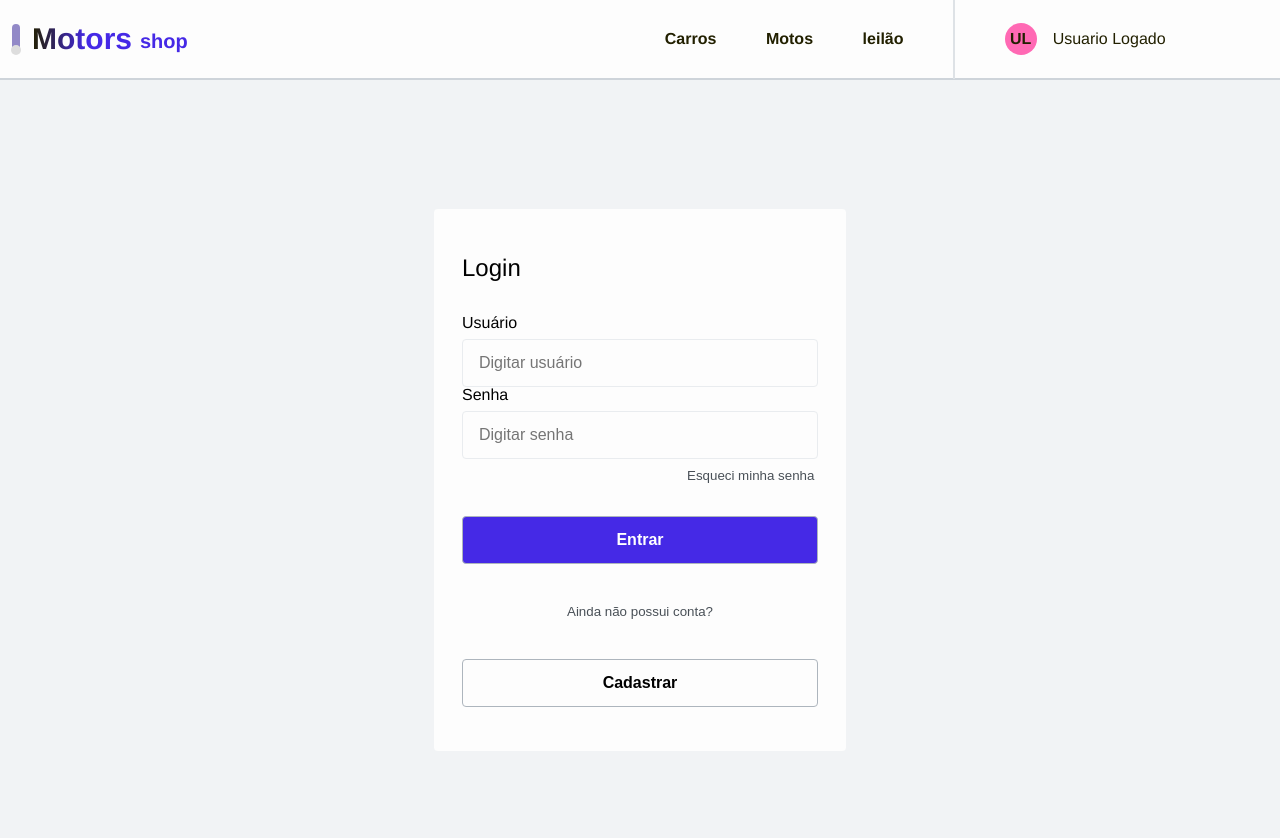
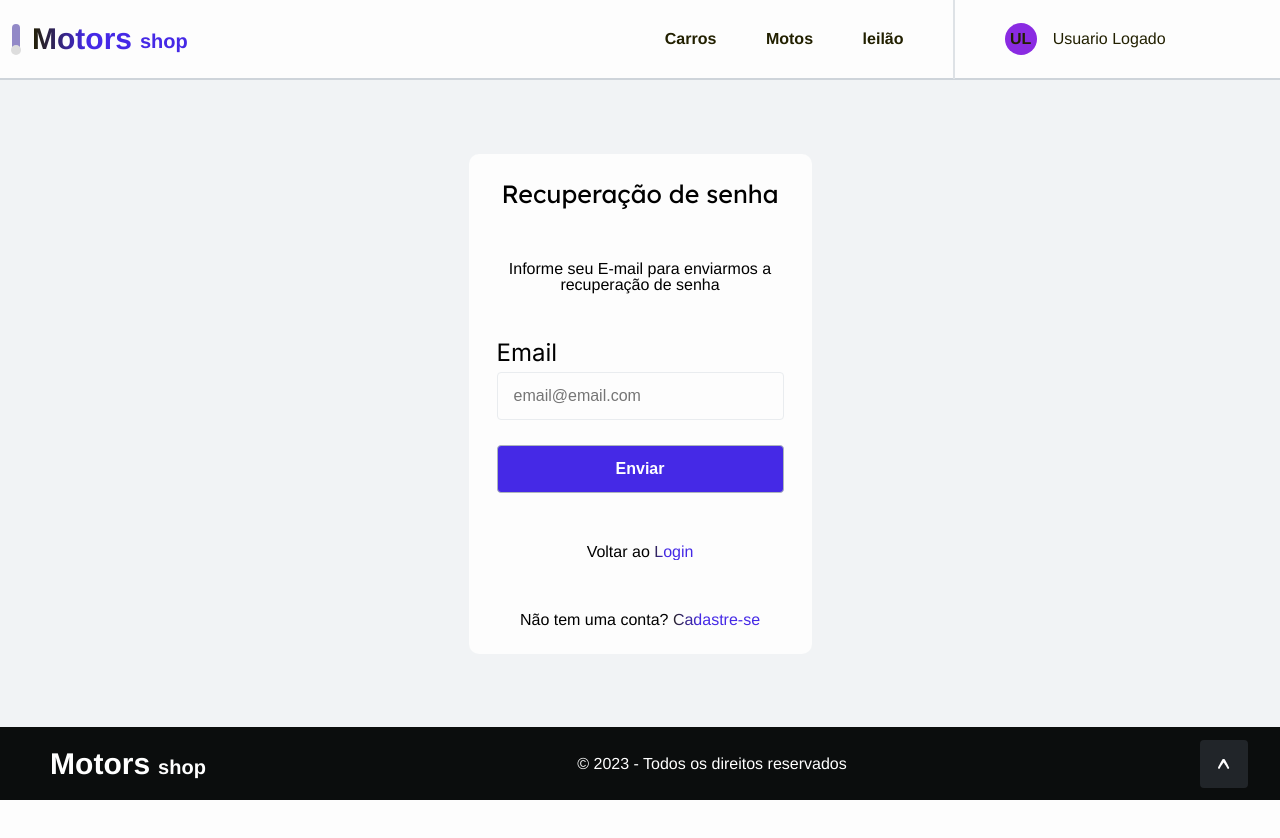
Before and after one commit to Vehicle-E-commerce/vehicle_ecommerce_client, a React (Vite) app: page / in a window 1280 px wide. Both pictures are taken after a click on the button "Esqueci minha senha". Shown: the top 838 px of the page. After the commit the page ends 800 px from the top, so only its background shows below. Built offline with nearby package versions, Linux system fonts and the light colour scheme.

Commit message:
:sparkles: applyed modal reset password and page refactoring to login/register/resetPassword modals

```diff
--- a/src/components/Button/index.tsx
+++ b/src/components/Button/index.tsx
@@ -4,6 +4,7 @@ import { ReactNode } from "react";
 interface Props {
   height?: string;
   width?: string;
+  margin?: string;
   backColor?: string;
   border?: string;
   textColor?: string;
@@ -14,6 +15,7 @@ interface Props {
 const Button: React.FC<Props> = ({
   children,
   height,
+  margin,
   width,
   backColor,
   border,
@@ -25,6 +27,7 @@ const Button: React.FC<Props> = ({
     <StyledButton
       height={height}
       width={width}
+      margin={margin}
       backColor={backColor}
       border={border}
       textColor={textColor}
--- a/src/components/Button/styles.ts
+++ b/src/components/Button/styles.ts
@@ -6,11 +6,13 @@ interface Props {
     backColor?: string
     border?: string
     textColor?: string
+    margin?: string
 }
 
 export const StyledButton = styled.button<Props>`
     height: ${(props)=> props.height || "48px"};
     width: ${(props)=> props.width || "146px"};
+    margin: ${(props)=> props.margin || ""};
 
     border: ${(props)=> props.border || `solid var(--grey4, grey) var(--border-size, 1.5px)`};
 
--- /dev/null
+++ b/src/components/ModalLogin/index.tsx
@@ -0,0 +1,71 @@
+import { useContext, useState } from "react";
+import { useNavigate } from "react-router-dom";
+
+
+import Button from "../../components/Button";
+import Footer from "../../components/Footer";
+import Header from "../../components/Header";
+import Input from "../../components/Input";
+import { ThemesContext } from "../../contexts/Themes";
+import { ContainerButtons, Container } from "./styles";
+const ModalLogin: React.FC = () => {
+  const {modal, setModal} = useContext(ThemesContext)
+  const navigate = useNavigate();
+
+  const {
+    emailLogin,
+    passwordLogin,
+
+    loginUser,
+    setEmailLogin,
+    setPasswordLogin,
+  } = useContext(ThemesContext);
+
+  return (
+    <Container>
+      <h1>Login</h1>
+
+      <div className="containerDataUser">
+        <label htmlFor="user">Usuário</label>
+        <Input
+          id="user"
+          margin="8px 0px 24px 0px"
+          width="100%"
+          placeholder="Digitar usuário"
+          onCharge={(e) => setEmailLogin(e.target.value)}
+          value={emailLogin}
+        />
+
+        <label htmlFor="password">Senha</label>
+        <Input
+          onCharge={(e) => setPasswordLogin(e.target.value)}
+          id="password"
+          width="100%"
+          placeholder="Digitar senha"
+        />
+
+        <button  onClick={()=>setModal("resetPassword")} className="recoverPassword">Esqueci minha senha</button>
+      </div>
+      <ContainerButtons>
+        <Button
+          onClick={() => loginUser()}
+          width="100%"
+          backColor="var(--brand1)"
+          textColor="var(--whiteFixed)"
+        >
+          Entrar
+        </Button>
+        <button
+          onClick={() => navigate("/homepage")}
+          className="createCont"
+        >
+          Ainda não possui conta?
+        </button>
+        <Button onClick={() => navigate("/homepage")} width="100%">
+          Cadastrar
+        </Button>
+      </ContainerButtons>
+    </Container>
+  )
+};
+export default ModalLogin;
--- a/src/pages/Login/style.ts
+++ b/src/components/ModalLogin/styles.ts
@@ -1,38 +1,17 @@
 import styled from "styled-components";
 
-export const ContainerLogin = styled.div`
-    background-color: var(--grey8);
-
-    width: 100vw;
-    height: 100vh;
-
-    display: flex;
-    align-items: center;
-    justify-content: center;
-
-    h1 {
-        font-size: 24px;
-        font-weight: 500;
-        line-height: 30px;
-        color: #000000;
-    }
-
-    .containerDataUser {
-        width: 100%;
-    }
-
-`
-
-export const MainLogin = styled.div`
+export const Container = styled.div`
     background-color: var(--grey10);
 
     width: 343px;
-    height: 542px;
+    height: 502px;
 
     border-radius: 4px;
 
     padding: 44px 28px;
+    margin: 20px 10px;
     gap: 32px;
+
 
     display: flex;
     flex-direction: column;
--- /dev/null
+++ b/src/components/ModalResetPassword/index.tsx
@@ -0,0 +1,60 @@
+import React, { useContext } from "react";
+import { Cont, Container } from "./styles";
+import Input from "../Input";
+import Button from "../Button";
+
+import { useNavigate } from "react-router-dom";
+import { ThemesContext } from "../../contexts/Themes";
+interface Props {
+  setModal: React.Dispatch<React.SetStateAction<string>>
+}
+
+const ModalResetPassword: React.FC = () => {
+  const {modal, setModal} = useContext(ThemesContext)
+
+  const navigate = useNavigate()
+
+  return (
+    <Container>
+      <h1>Recuperação de senha</h1>
+      <span>
+        Informe seu E-mail para enviarmos a recuperação de senha
+      </span>
+      <Cont>
+        <label htmlFor="user">Email</label>
+        <Input
+          id="email"
+          margin="8px 0px 24px 0px"
+          width="100%"
+          placeholder="email@email.com"
+        //   onCharge={(e) => setEmailLogin(e.target.value)}
+        //   value={emailLogin}
+        />
+
+      <Button
+        //   onClick={() => }
+        width="100%"
+        backColor="var(--brand1)"
+        textColor="var(--whiteFixed)"
+        margin="25px 0px 0px 0px"
+        >
+        Enviar
+      </Button>
+      </Cont>
+
+      <span>
+        Voltar ao
+        <a
+          onClick={() => setModal("login")}
+        > Login</a>
+      </span>
+      <span>
+        Não tem uma conta?
+        <a
+          onClick={() => setModal("register")}
+        > Cadastre-se</a>
+      </span>
+    </Container>
+  )
+};
+export default ModalResetPassword;
--- /dev/null
+++ b/src/components/ModalResetPassword/styles.ts
@@ -0,0 +1,48 @@
+import styled from "styled-components";
+
+
+export const Container = styled.div`
+    background-color: var(--grey10);
+    /* background-color: red; */
+
+    width: 343px;
+    height: 500px;
+
+    border-radius: 10px;
+
+    padding: 0px 28px;
+
+    display: flex;
+    flex-direction: column;
+    justify-content: space-around;
+    h1{
+        font-family: Lexend;
+        font-size: 25px;
+        font-weight: 500;
+        line-height: 30px;
+        letter-spacing: 0em;
+        text-align: center;
+    }
+    span{
+        text-align: center;
+    }
+    label{
+        font-family: Inter;
+        font-size: 24px;
+        font-weight: 500;
+        line-height: 17px;
+        letter-spacing: 0em;
+        text-align: left;
+    }
+    a{
+        text-align: center;
+        background: linear-gradient(90deg, ${(props) => props.theme.colors.text} 0%, rgba(69,41,230,1) 35%);
+        -webkit-background-clip: text;
+        background-clip: text;
+        -webkit-text-fill-color: transparent;
+        cursor: pointer;
+    }
+`
+export const Cont = styled.div`
+
+`
--- a/src/contexts/Themes/index.tsx
+++ b/src/contexts/Themes/index.tsx
@@ -18,25 +18,20 @@ interface ThemesContextType {
   loginUser: () => void;
   setEmailLogin: React.Dispatch<React.SetStateAction<string>>;
   setPasswordLogin: React.Dispatch<React.SetStateAction<string>>;
+  modal: string;
+  setModal: React.Dispatch<React.SetStateAction<string>>;
 }
 
 export const ThemesContext = createContext<ThemesContextType>({
-  theme: light,
-  emailLogin: "",
-  passwordLogin: "",
 
-  toggleTheme: () => {},
-  loginUser: () => {},
-  setEmailLogin: () => {},
-  setPasswordLogin: () => {},
-});
+} as ThemesContextType);
 
 interface Props {
   children: ReactNode;
 }
 export const ThemesProvider: React.FC<Props> = ({ children }) => {
   const [theme, setTheme] = usePersistedState<DefaultTheme>("theme", light);
-
+  const [ modal, setModal ] = useState("login")
   const toggleTheme = () => {
     setTheme(theme.title == "light" ? dark : light);
   };
@@ -64,11 +59,13 @@ export const ThemesProvider: React.FC<Props> = ({ children }) => {
           theme,
           emailLogin,
           passwordLogin,
+          modal,
 
           toggleTheme,
           loginUser,
           setEmailLogin,
           setPasswordLogin,
+          setModal,
         }}
       >
         {children}
--- a/src/pages/Login/index.tsx
+++ /dev/null
@@ -1,75 +0,0 @@
-import { useContext } from "react";
-import { useNavigate } from "react-router-dom";
-
-import Button from "../../components/Button";
-import Header from "../../components/Header";
-import Input from "../../components/Input";
-import { ThemesContext } from "../../contexts/Themes";
-import { ContainerButtons, ContainerLogin, MainLogin } from "./style";
-
-const Login = () => {
-  const navigate = useNavigate();
-
-  const {
-    emailLogin,
-    passwordLogin,
-
-    loginUser,
-    setEmailLogin,
-    setPasswordLogin,
-  } = useContext(ThemesContext);
-
-  return (
-    <div>
-      <Header />
-      <ContainerLogin>
-        <MainLogin>
-          <h1>Login</h1>
-
-          <div className="containerDataUser">
-            <label htmlFor="user">Usuário</label>
-            <Input
-              id="user"
-              margin="8px 0px 24px 0px"
-              width="100%"
-              placeholder="Digitar usuário"
-              onCharge={(e) => setEmailLogin(e.target.value)}
-              value={emailLogin}
-            />
-
-            <label htmlFor="password">Senha</label>
-            <Input
-              onCharge={(e) => setPasswordLogin(e.target.value)}
-              id="password"
-              width="100%"
-              placeholder="Digitar senha"
-            />
-
-            <button className="recoverPassword">Esqueci minha senha</button>
-          </div>
-          <ContainerButtons>
-            <Button
-              onClick={() => loginUser()}
-              width="100%"
-              backColor="var(--brand1)"
-              textColor="var(--whiteFixed)"
-            >
-              Entrar
-            </Button>
-            <button
-              onClick={() => navigate("/homepage")}
-              className="createCont"
-            >
-              Ainda não possui conta?
-            </button>
-            <Button onClick={() => navigate("/homepage")} width="100%">
-              Cadastrar
-            </Button>
-          </ContainerButtons>
-        </MainLogin>
-      </ContainerLogin>
-    </div>
-  );
-};
-
-export default Login;
--- /dev/null
+++ b/src/pages/ManageAcess/index.tsx
@@ -0,0 +1,31 @@
+import { Container, ContainerModal } from "./style";
+import { useContext } from "react";
+
+import ModalResetPassword from "../../components/ModalResetPassword";
+import ModalLogin from "../../components/ModalLogin";
+import Footer from "../../components/Footer";
+import Header from "../../components/Header";
+
+import { ThemesContext } from "../../contexts/Themes";
+
+const Login = () => {
+  const {modal, setModal} = useContext(ThemesContext)
+
+  return (
+    <Container>
+      <Header />
+      <ContainerModal>
+        { modal === "login" ?
+          <ModalLogin/>
+        : modal === "resetPassword" ?
+          <ModalResetPassword />
+        :
+          <>Register</>
+        }
+      </ContainerModal>
+      <Footer/>
+    </Container>
+  );
+};
+
+export default Login;
--- /dev/null
+++ b/src/pages/ManageAcess/style.ts
@@ -0,0 +1,36 @@
+import styled from "styled-components";
+
+export const Container = styled.div`
+  display: flex;
+  flex-direction: column;
+  height: 100%;
+  justify-content: space-between;
+  width: 100%;
+  display: flex;
+  grid-template-rows: 10% 90%;
+
+  align-items: center;
+`;
+
+export const ContainerModal = styled.div`
+    background-color: var(--grey8);
+
+    width: 100vw;
+    height: 100%;
+
+    display: flex;
+    align-items: center;
+    justify-content: center;
+
+    h1 {
+        font-size: 24px;
+        font-weight: 500;
+        line-height: 30px;
+        color: #000000;
+    }
+
+    .containerDataUser {
+        width: 100%;
+    }
+
+`
--- a/src/routes/index.tsx
+++ b/src/routes/index.tsx
@@ -3,7 +3,8 @@ import DeleteAnnouncementModal from "../components/DeleteAnnouncementModal";
 import EditAnnouncementModal from "../components/EditAnnouncementModal";
 import Announcement from "../pages/Announcement";
 import Home from "../pages/Home";
-import Login from "../pages/Login";
+import Login from "../pages/ManageAcess";
+import Test from "../pages/Test";
 
 export default function clientRoutes() {
   return (
--- a/src/styles/global.tsx
+++ b/src/styles/global.tsx
@@ -5,7 +5,7 @@ export default createGlobalStyle`
   box-sizing: border-box;
 }
 #root {
-    height: 100%;
+    height: 100vh;
     width: 100%;
 }
 :root {
```
